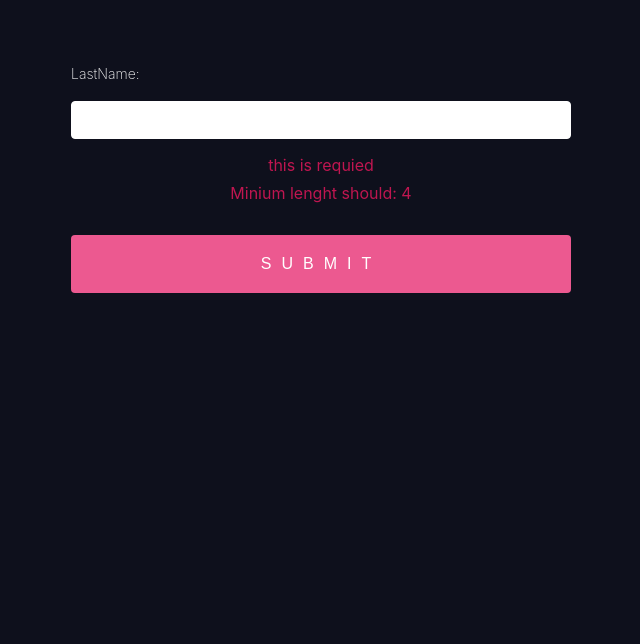
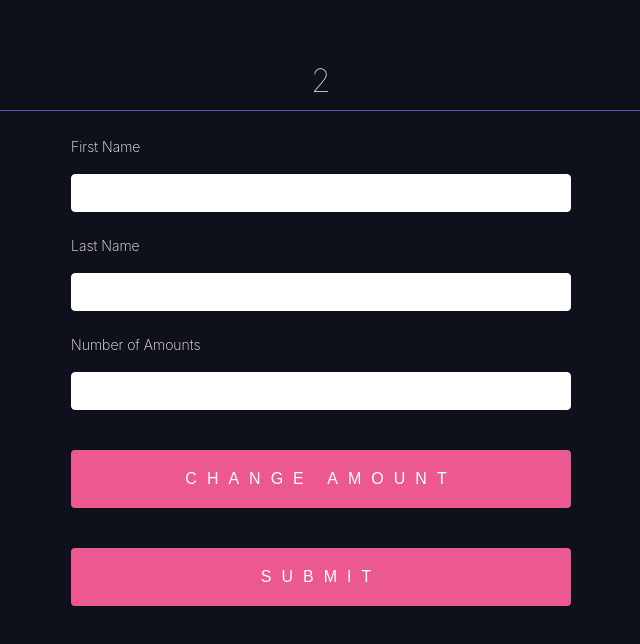
Before and after one commit to jobayed24/Learn-React, a React (Vite) app: page / in a window 1280 px wide. Shown: the top 644 px of the page, without its empty margins (319-959 px from the left). Built offline with nearby package versions, Linux system fonts and the light colour scheme.

Commit message:
isDirty: return boolenn value true or false based on default values when default changes one field then return true

```diff
--- a/src/App.jsx
+++ b/src/App.jsx
@@ -1,12 +1,12 @@
 import './App.css'
-import SingleFieldError from './components/SingleFieldError'
+import FormState from './components/FormState'
 
 function App() {
 
 
   return (
     <>
-      <SingleFieldError />
+      <FormState />
     </>
   )
 }
--- /dev/null
+++ b/src/components/FormState.jsx
@@ -0,0 +1,45 @@
+import React from 'react';
+import { useForm } from 'react-hook-form';
+let counter=0
+export default function FormState() {
+    const {register,setValue,handleSubmit,formState:{isDirty}} =useForm({
+        defaultValues:{
+            firstName: '',
+            lastName: '',
+            numberAmounts: ''
+        }
+    });
+    console.log('isDirty',isDirty)
+    const onSubmit=(formData)=>{
+
+    }
+    counter++
+  return (
+
+    <>
+    <h1>{counter}</h1>
+      <form onSubmit={handleSubmit(onSubmit)}>
+        <label>First Name</label>
+        <input
+        type='text'
+            {...register('firstName',{required: true})}
+        />
+
+         <label>Last Name</label>
+        <input
+        type='text'
+            {...register('lastName',{required: true})}
+        />
+        <label>Number of Amounts</label>
+        <input
+        type='number'
+            {...register('numberAmounts',{min: 1, max: 100})}
+        />
+        <button onClick={()=>{
+            setValue('numberAmounts',100,{shouldDirty: true})
+        }}>change amount</button>
+        <input type='submit' />
+      </form>
+    </>
+  )
+}
```
